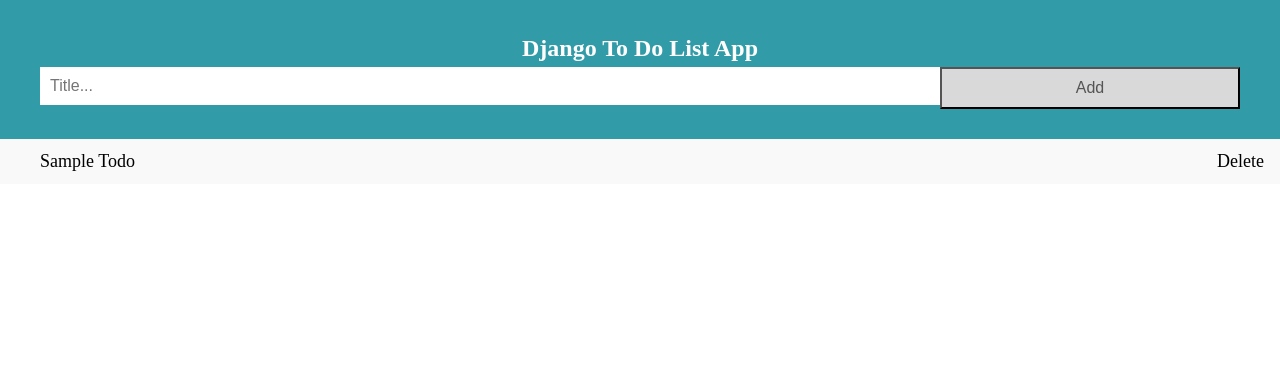
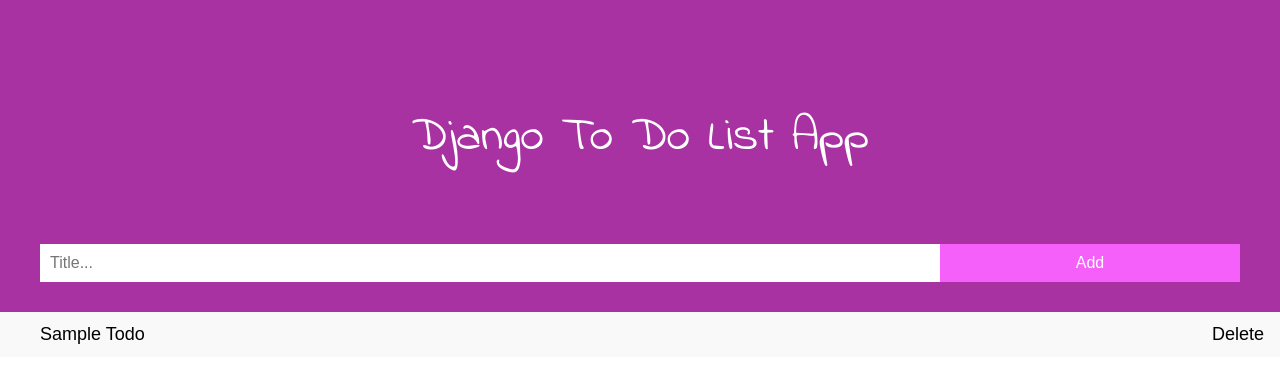
Before and after one commit to kkothari2001/django-todo, a Django app: template templates/index.html in a window 1280 px wide. Shown: the top 383 px of the page. Run offline with Django 3.2, Linux system fonts and the light colour scheme; the template is opened without the code that fills it: most values are stand-ins (such as "Sample title", 1, 10 or a date in 2020); parts of the project's set-up code (start-up, migrations or seed data) failed here and were passed over.

Commit message:
Improved the look of the index template

```diff
--- a/templates/index.html
+++ b/templates/index.html
@@ -3,15 +3,24 @@
   <head>
     <title>Django To Do List App</title>
     <meta name="viewport" content="width=device-width, initial-scale=1" />
+    <link rel="preconnect" href="https://fonts.gstatic.com" />
+    <link
+      href="https://fonts.googleapis.com/css2?family=Indie+Flower&display=swap"
+      rel="stylesheet"
+    />
     <style>
       body {
         margin: 0;
-        min-width: 250px;
+        /* min-width: 250px; */
       }
 
       /* Include the padding and border in an element's total width and height */
       * {
+        outline: none;
+        margin: none;
+        border: none;
         box-sizing: border-box;
+        font-family: sans-serif;
       }
 
       /* Remove margins and padding from the list */
@@ -77,13 +86,13 @@
       }
 
       .close:hover {
-        background-color: #f44336;
+        background-color: #a836f4;
         color: white;
       }
 
       /* Style the header */
       .header {
-        background-color: #329ba8;
+        background-color: #a832a2;
         padding: 30px 40px;
         color: white;
         text-align: center;
@@ -111,24 +120,33 @@
       .addBtn {
         padding: 10px;
         width: 25%;
-        background: #d9d9d9;
-        color: #555;
+        background: #fa63fff1;
+        color: rgb(255, 255, 255);
         float: left;
         text-align: center;
         font-size: 16px;
         cursor: pointer;
         transition: 0.3s;
-        border-radius: 0;
       }
 
       .addBtn:hover {
         background-color: #bbb;
       }
+
+      #title {
+        font-size: 3em;
+        padding: 0.5em 1em;
+        font-family: "Indie Flower", cursive;
+      }
+      #myInput {
+        border: none;
+        /* border-radius: 20px; */
+      }
     </style>
   </head>
   <body>
     <div id="myDIV" class="header">
-      <h2 style="margin: 5px">Django To Do List App</h2>
+      <p id="title">Django To Do List App</p>
       <form action="" method="POST">
         {% csrf_token %}
         <input type="text" name="title" id="myInput" placeholder="Title..." />
```
